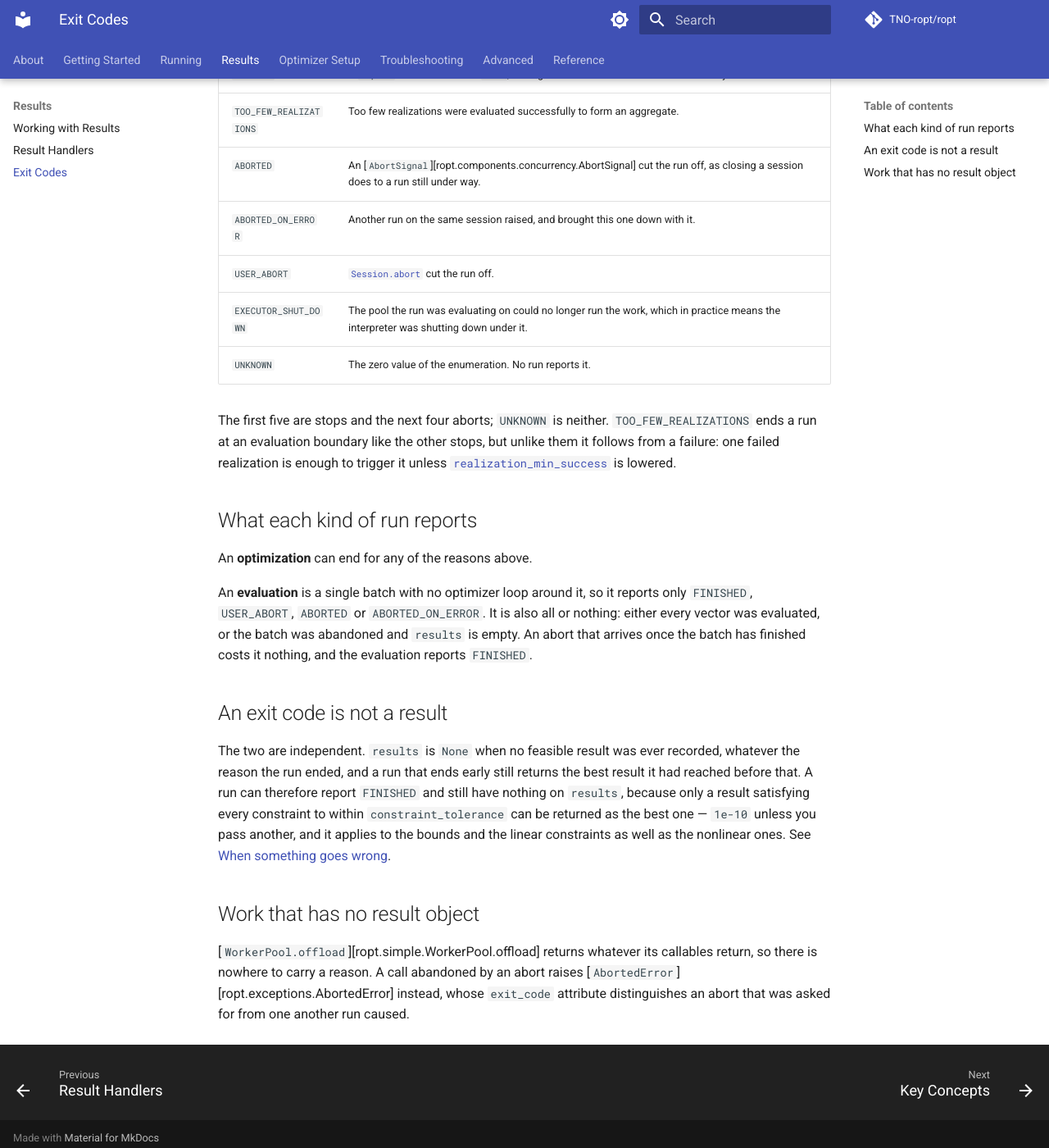
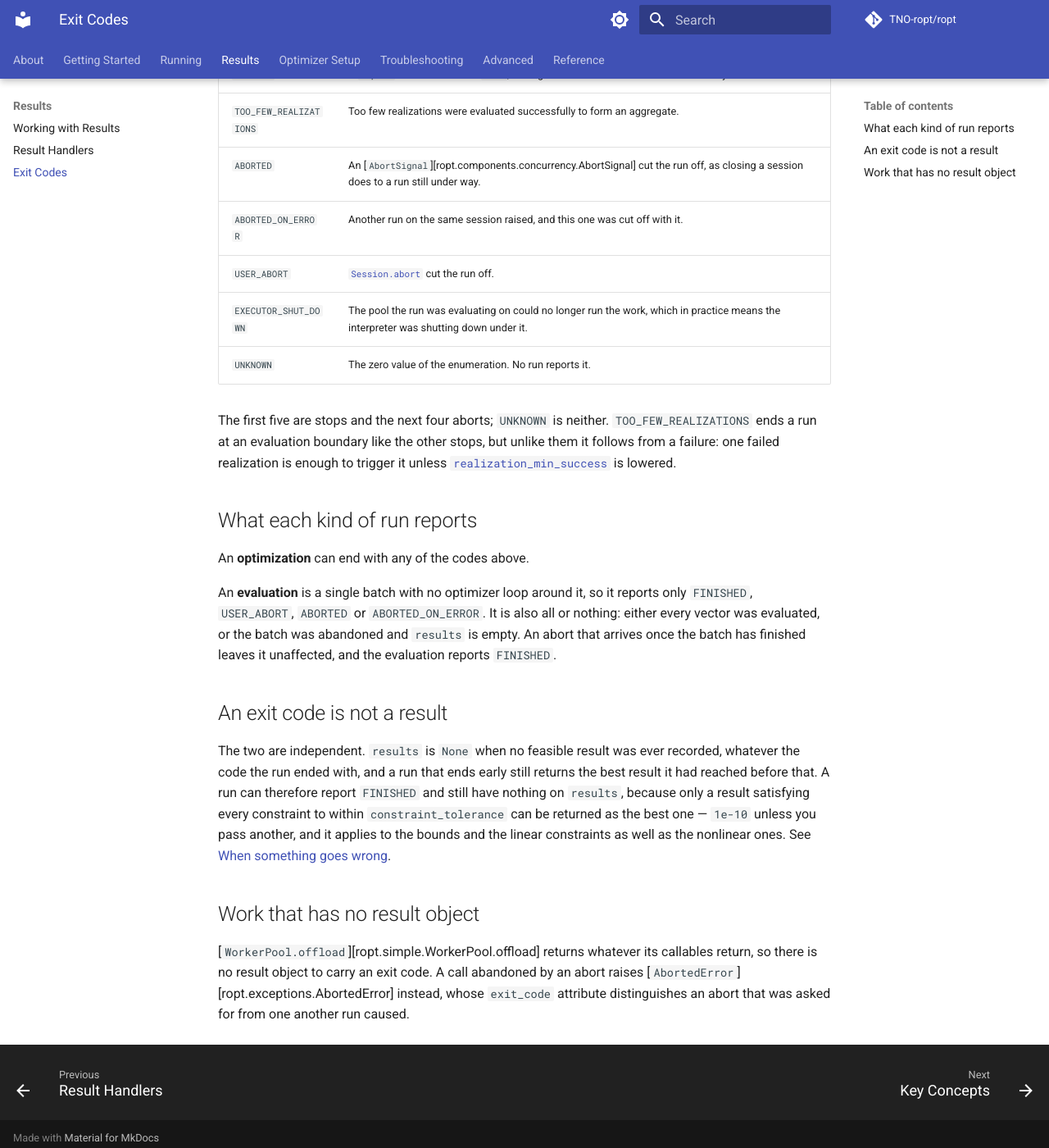
Before and after one commit to TNO-ropt/ropt, an MkDocs documentation site: the page built from docs/results/exit_codes.md, in a window 1280 px wide and 1400 px high, scrolled down 702 px. Shown: the whole window at 82% size. Built offline with MkDocs 1.6.1 and Material for MkDocs 9.7.7, drawn with Linux system fonts in a browser that asks for light colours; comment, search, counter and statistics services are not loaded; the version menu is left out; some of the changed text lies outside the part shown.

Commit message:
Replace metaphor with fact in the exit codes page

````diff
--- a/docs/results/exit_codes.md
+++ b/docs/results/exit_codes.md
@@ -11,11 +11,11 @@
 print(result.exit_code.name)
 ```
 
-A run either **stops** or is **aborted**, and the reason indicates which. It
+A run either **stops** or is **aborted**, and the exit code indicates which. It
 stops when a condition on the run is met — the optimizer converged, a budget ran
 out, a [`report` callback](../running/running.md#stopping-early-from-the-callback)
-returned `True` — so it ends at a point someone declared acceptable. It is
-aborted when something cuts it off without consulting the run at all, and what
+returned `True` — so it ends at a point that satisfied a stated criterion. It is
+aborted when something cuts it off regardless of the state of the run, and what
 comes back is then whatever it had reached rather than a chosen endpoint.
 
 | Exit code               | Meaning                                                                                              |
@@ -26,7 +26,7 @@
 | `STOPPED`               | A `report` callback returned `True`, ending the run at the next evaluation boundary.                 |
 | `TOO_FEW_REALIZATIONS`  | Too few realizations were evaluated successfully to form an aggregate.                               |
 | `ABORTED`               | An [`AbortSignal`][ropt.components.concurrency.AbortSignal] cut the run off, as closing a session does to a run still under way. |
-| `ABORTED_ON_ERROR`      | Another run on the same session raised, and brought this one down with it.                           |
+| `ABORTED_ON_ERROR`      | Another run on the same session raised, and this one was cut off with it.                            |
 | `USER_ABORT`            | [`Session.abort`](../running/running.md#stopping-from-outside) cut the run off.                      |
 | `EXECUTOR_SHUT_DOWN`    | The pool the run was evaluating on could no longer run the work, which in practice means the interpreter was shutting down under it. |
 | `UNKNOWN`               | The zero value of the enumeration. No run reports it.                                                |
@@ -40,18 +40,18 @@
 
 ## What each kind of run reports
 
-An **optimization** can end for any of the reasons above.
+An **optimization** can end with any of the codes above.
 
 An **evaluation** is a single batch with no optimizer loop around it, so it
-reports only `FINISHED`, `USER_ABORT`, `ABORTED` or `ABORTED_ON_ERROR`. It is also all or
-nothing: either every vector was evaluated, or the batch was abandoned and
-`results` is empty. An abort that arrives once the batch has finished costs it
-nothing, and the evaluation reports `FINISHED`.
+reports only `FINISHED`, `USER_ABORT`, `ABORTED` or `ABORTED_ON_ERROR`. It is
+also all or nothing: either every vector was evaluated, or the batch was
+abandoned and `results` is empty. An abort that arrives once the batch has
+finished leaves it unaffected, and the evaluation reports `FINISHED`.
 
 ## An exit code is not a result
 
 The two are independent. `results` is `None` when no feasible result was ever
-recorded, whatever the reason the run ended, and a run that ends early still
+recorded, whatever the code the run ended with, and a run that ends early still
 returns the best result it had reached before that. A run can therefore report
 `FINISHED` and still have nothing on `results`, because only a result satisfying
 every constraint to within `constraint_tolerance` can be returned as the best
@@ -62,7 +62,8 @@
 ## Work that has no result object
 
 [`WorkerPool.offload`][ropt.simple.WorkerPool.offload] returns whatever its
-callables return, so there is nowhere to carry a reason. A call abandoned by an
-abort raises [`AbortedError`][ropt.exceptions.AbortedError] instead, whose
+callables return, so there is no result object to carry an exit code. A call
+abandoned by an abort raises
+[`AbortedError`][ropt.exceptions.AbortedError] instead, whose
 `exit_code` attribute distinguishes an abort that was asked for from one
 another run caused.
````
